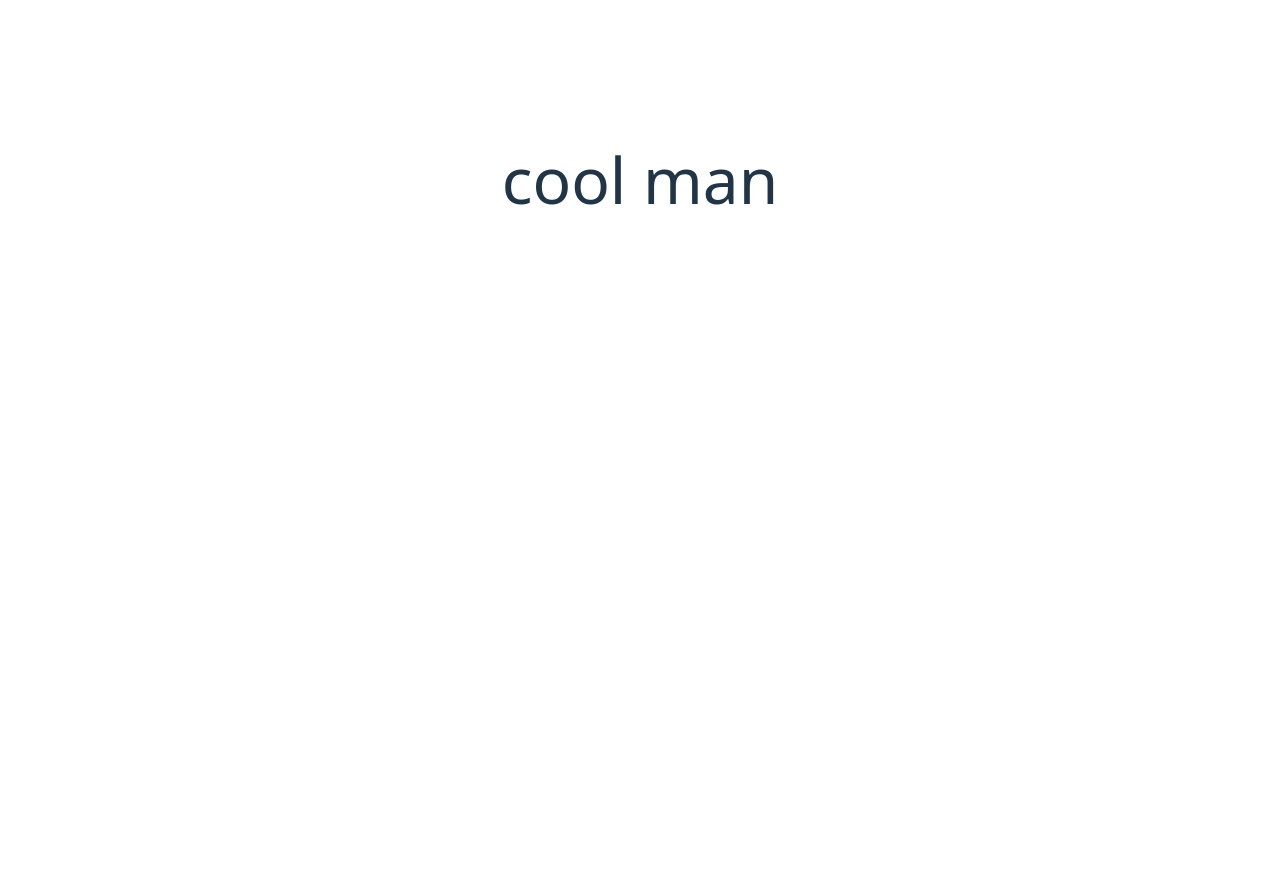
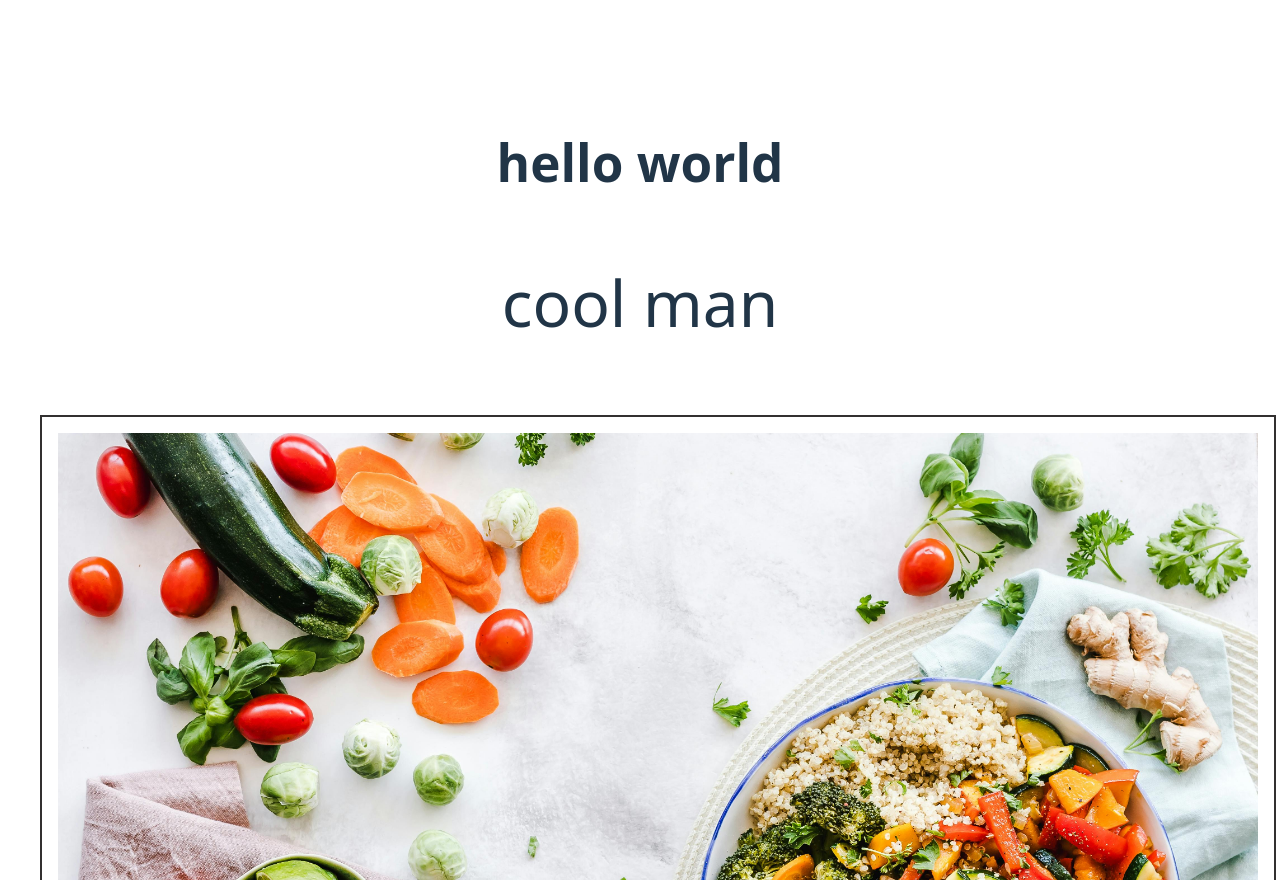
Before and after one commit to sayeed-dev-07/REACT-My-First-React-App, a React (Vite) app: page / in a window 1280 px wide. Shown: the part 220-1100 px from the top of the page. Before the commit the page ends 800 px from the top, so only its background shows below. Built offline with nearby package versions, Linux system fonts and the light colour scheme.

Commit message:
added some new imges jsx files too

```diff
--- a/src/App.jsx
+++ b/src/App.jsx
@@ -6,7 +6,7 @@ function App() {
 
   return (
     <>
-
+      <h1>hello world</h1>
     </>
   )
 }
--- /dev/null
+++ b/src/Food.css
@@ -0,0 +1,10 @@
+
+div{
+    height: 20vh;
+    width: 1200px;
+}
+img{
+    width: 100%;
+    padding: 1rem;
+    border: 2px solid rgb(50, 48, 48);
+}
--- /dev/null
+++ b/src/Food.jsx
@@ -0,0 +1,7 @@
+import './Food.css'
+function Img(){
+    return <div>
+        <img src="../src/assets/foodimg.jpg" alt="food-img" />
+    </div>
+}
+export default Img;
--- a/src/main.jsx
+++ b/src/main.jsx
@@ -1,11 +1,14 @@
 import { StrictMode } from 'react'
 import { createRoot } from 'react-dom/client'
 import './index.css'
-// import App from './App.jsx'
+import App from './App.jsx'
 import Demo from './Greeting.jsx'
+import Img from './Food.jsx'
 
 createRoot(document.getElementById('root')).render(
   <StrictMode>
+    <App />
     <Demo />
+    <Img />
   </StrictMode>,
 )
```
Also changed, not shown: src/assets/foodimg.jpg (added).
